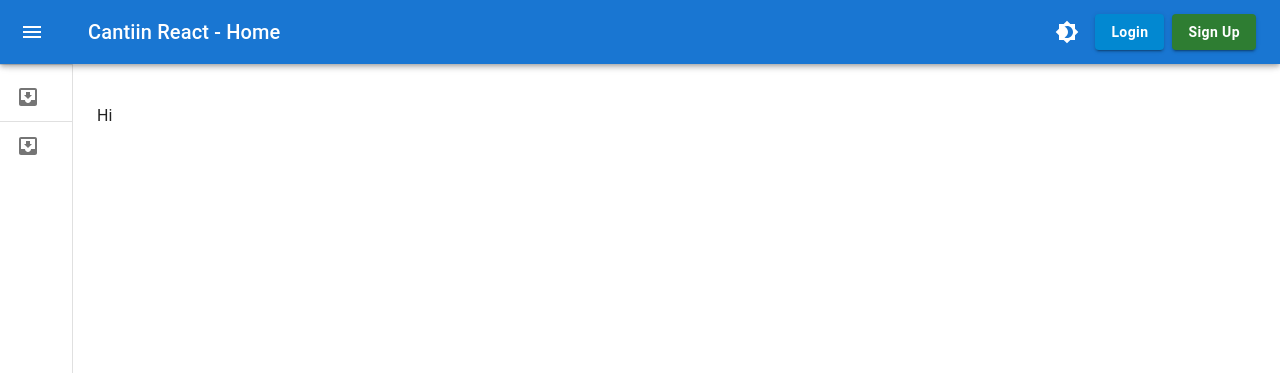
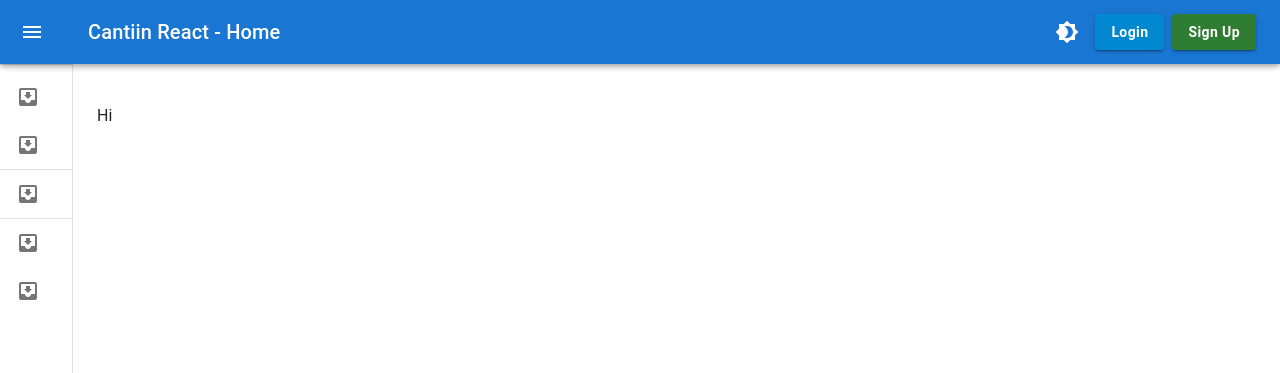
Before and after one commit to Techsolutions1213/Cantiin-React-NextJS, a Next.js app in the folder Cantiin-React-MaterialUI/: page / in a window 1280 px wide. Shown: the top 373 px of the page. Built offline with nearby package versions, Linux system fonts and the light colour scheme; no server answers.

Commit message:
SideBar Works

```diff
--- a/Cantiin-React-MaterialUI/src/components/Drawer.tsx
+++ b/Cantiin-React-MaterialUI/src/components/Drawer.tsx
@@ -217,6 +217,26 @@ const CustomDrawer=({ children })=>{
 
 
 
+    let AccountSideBar:JSX.Element = loggedIn?
+    <></>
+    :
+    <>
+      <Divider />
+        <ListItem button onClick={()=>{router.push("/login")}}>
+            <ListItemIcon>
+              <InboxIcon />
+            </ListItemIcon>
+            <ListItemText primary="Login" />
+        </ListItem>
+
+        <ListItem button onClick={()=>{router.push("/signup")}}>
+            <ListItemIcon>
+              <InboxIcon />
+            </ListItemIcon>
+            <ListItemText primary="Sign Up" />
+        </ListItem>
+    </>
+    ;
 
 
 
@@ -262,22 +282,31 @@ const CustomDrawer=({ children })=>{
       <List>
 
 
-      <ListItem button>
+      <ListItem button onClick={()=>{router.push("/")}}>
             <ListItemIcon>
               <InboxIcon />
             </ListItemIcon>
-            <ListItemText primary="Hi" />
+            <ListItemText primary="Home" />
         </ListItem>
+
+        <ListItem button onClick={()=>{router.push("/about")}}>
+            <ListItemIcon>
+              <InboxIcon />
+            </ListItemIcon>
+            <ListItemText primary="About" />
+        </ListItem>
+
         <Divider />
+        <ListItem button onClick={()=>{router.push("/products")}}>
+            <ListItemIcon>
+              <InboxIcon />
+            </ListItemIcon>
+            <ListItemText primary="Products" />
+        </ListItem>
 
 
 
-        <ListItem button>
-            <ListItemIcon>
-              <InboxIcon />
-            </ListItemIcon>
-            <ListItemText primary="Hi" />
-        </ListItem>
+        {AccountSideBar}
 
 
 
```
